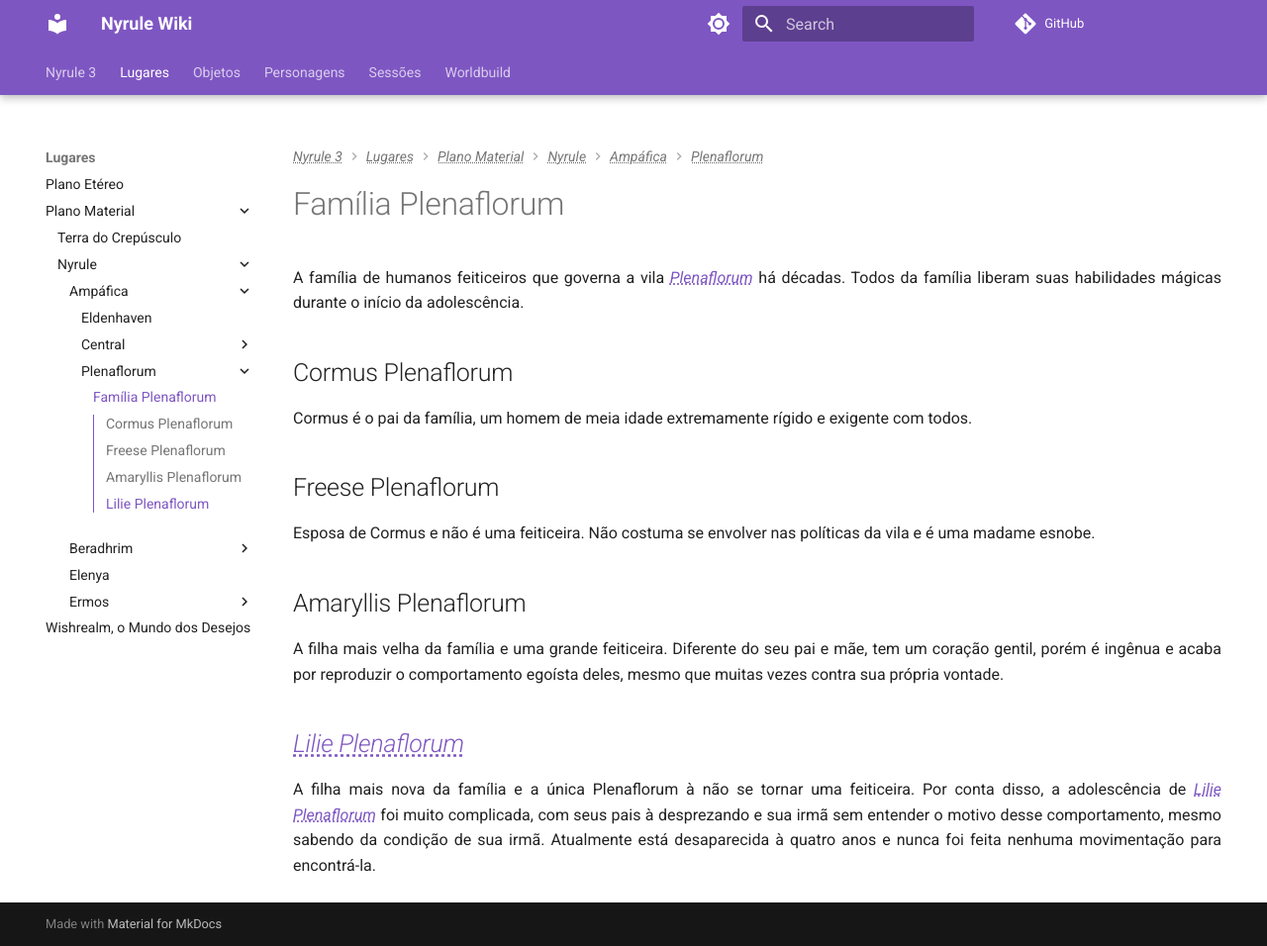
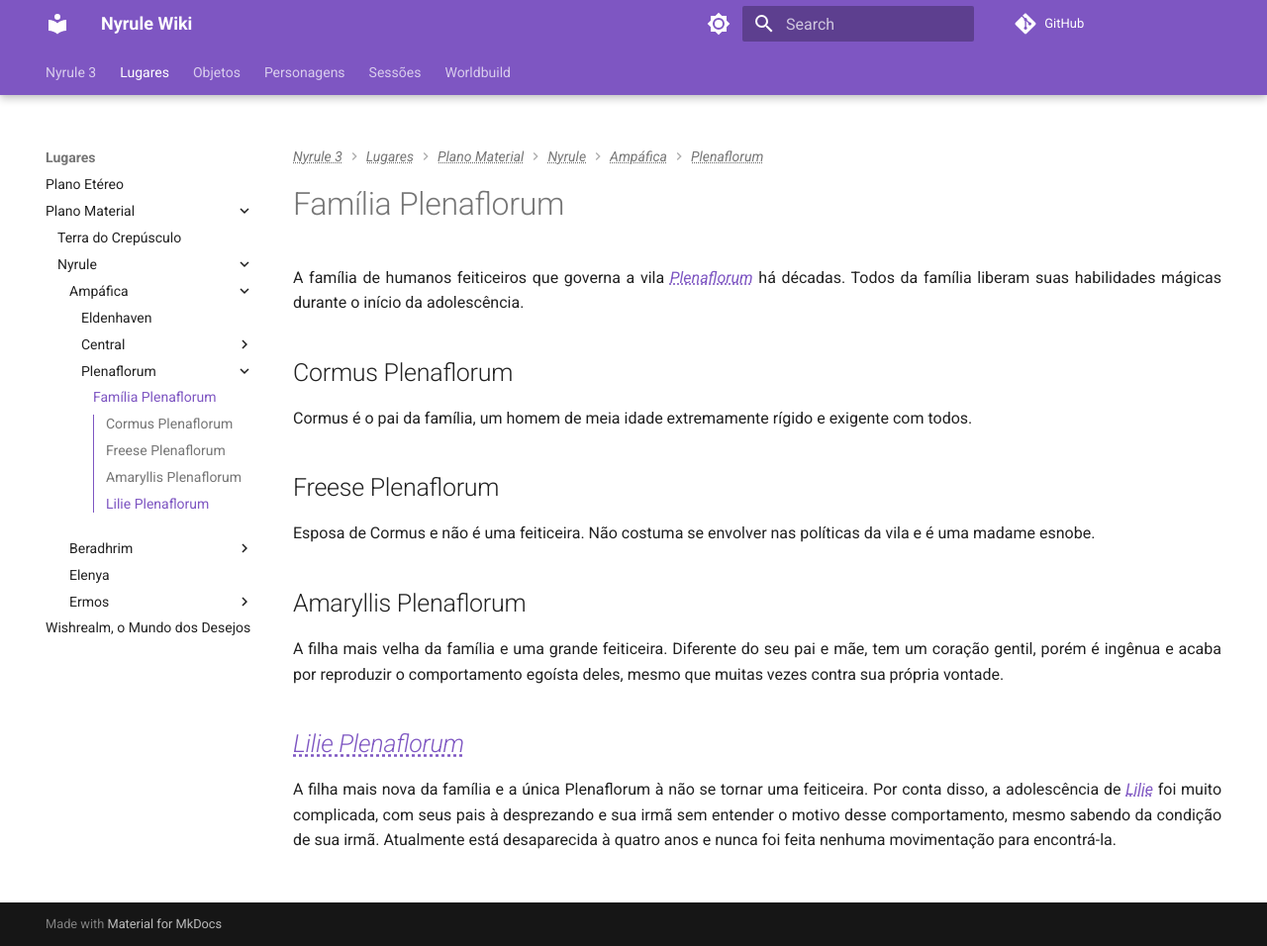
Before and after one commit to NiiMiyo/obsidian-nyrule3, an MkDocs documentation site: the page built from docs/Lugares/Plano Material/Nyrule/Ampáfica/Plenaflorum/Família Plenaflorum.md, in a window 1280 px wide and 956 px high. Shown: the whole window at 99% size. Built offline with MkDocs 1.6.1 and Material for MkDocs 9.7.7, drawn with Linux system fonts in a browser that asks for light colours; comment, search, counter and statistics services are not loaded.

Commit message:
PUSH NOTE : Família Plenaflorum.md

```diff
--- a/docs/Lugares/Plano Material/Nyrule/Ampáfica/Plenaflorum/Família Plenaflorum.md
+++ b/docs/Lugares/Plano Material/Nyrule/Ampáfica/Plenaflorum/Família Plenaflorum.md
@@ -15,5 +15,5 @@
 ## Amaryllis Plenaflorum
 A filha mais velha da família e uma grande feiticeira. Diferente do seu pai e mãe, tem um coração gentil, porém é ingênua e acaba por reproduzir o comportamento egoísta deles, mesmo que muitas vezes contra sua própria vontade.
 
-## [Lilie Plenaflorum](../../../../../Personagens/PCs/Lilie/index.md)
-A filha mais nova da família e a única Plenaflorum à não se tornar uma feiticeira. Por conta disso, a adolescência de [Lilie Plenaflorum](../../../../../Personagens/PCs/Lilie/index.md) foi muito complicada, com seus pais à desprezando e sua irmã sem entender o motivo desse comportamento, mesmo sabendo da condição de sua irmã. Atualmente está desaparecida à quatro anos e nunca foi feita nenhuma movimentação para encontrá-la.
+## [Lilie Plenaflorum](../../../../../Personagens/PCs/Lilie/Lilie%20Plenaflorum.md)
+A filha mais nova da família e a única Plenaflorum à não se tornar uma feiticeira. Por conta disso, a adolescência de [Lilie](../../../../../Personagens/PCs/Lilie/Lilie%20Plenaflorum.md) foi muito complicada, com seus pais à desprezando e sua irmã sem entender o motivo desse comportamento, mesmo sabendo da condição de sua irmã. Atualmente está desaparecida à quatro anos e nunca foi feita nenhuma movimentação para encontrá-la.
```
